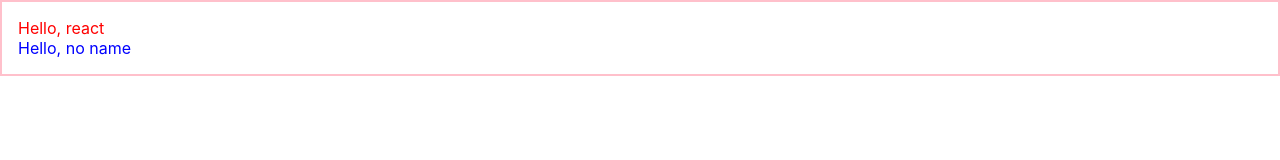
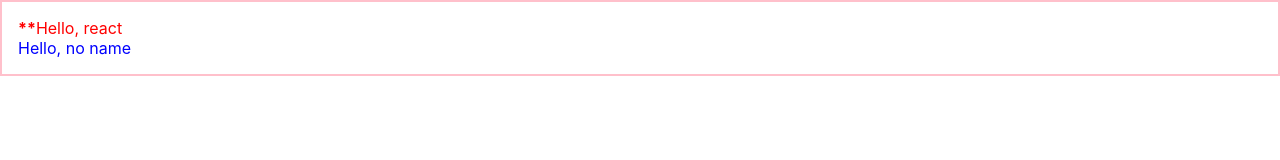
Before and after one commit to voicihojun/modernReact-with-velopert, a React (Create React App) app: page / in a window 1280 px wide. Shown: the top 160 px of the page. Built offline with nearby package versions, Linux system fonts and the light colour scheme.

Commit message:
06. Conditional Rendering

```diff
--- a/src/App.js
+++ b/src/App.js
@@ -6,7 +6,7 @@
 function App() {
   return (
     <Wrapper>
-      <Hello name="react" color="red" />
+      <Hello name="react" color="red" isSpecial={true} />
       <Hello color="blue" />
     </Wrapper>
   );
--- a/src/Hello.js
+++ b/src/Hello.js
@@ -4,8 +4,14 @@
 //   <div style={{ color: props.color }}>Hello, {props.name}</div>
 // );
 
-function Hello({ color, name }) {
-  return <div style={{ color }}>Hello, {name}</div>;
+function Hello({ color, name, isSpecial }) {
+  return (
+    <div style={{ color }}>
+      {/* {isSpecial ? <b>*</b> : null} */}
+      {isSpecial && <b>**</b>}
+      Hello, {name}
+    </div>
+  );
 }
 
 Hello.defaultProps = {
```
